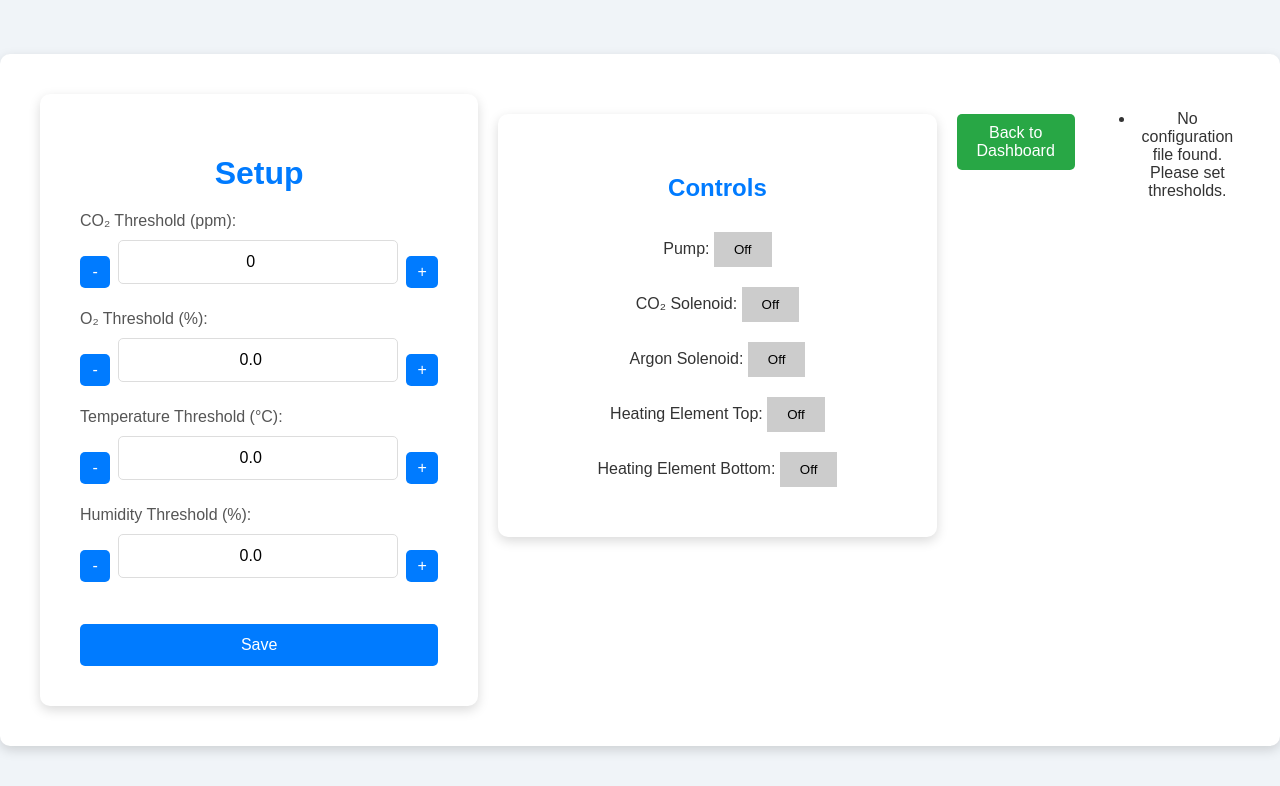
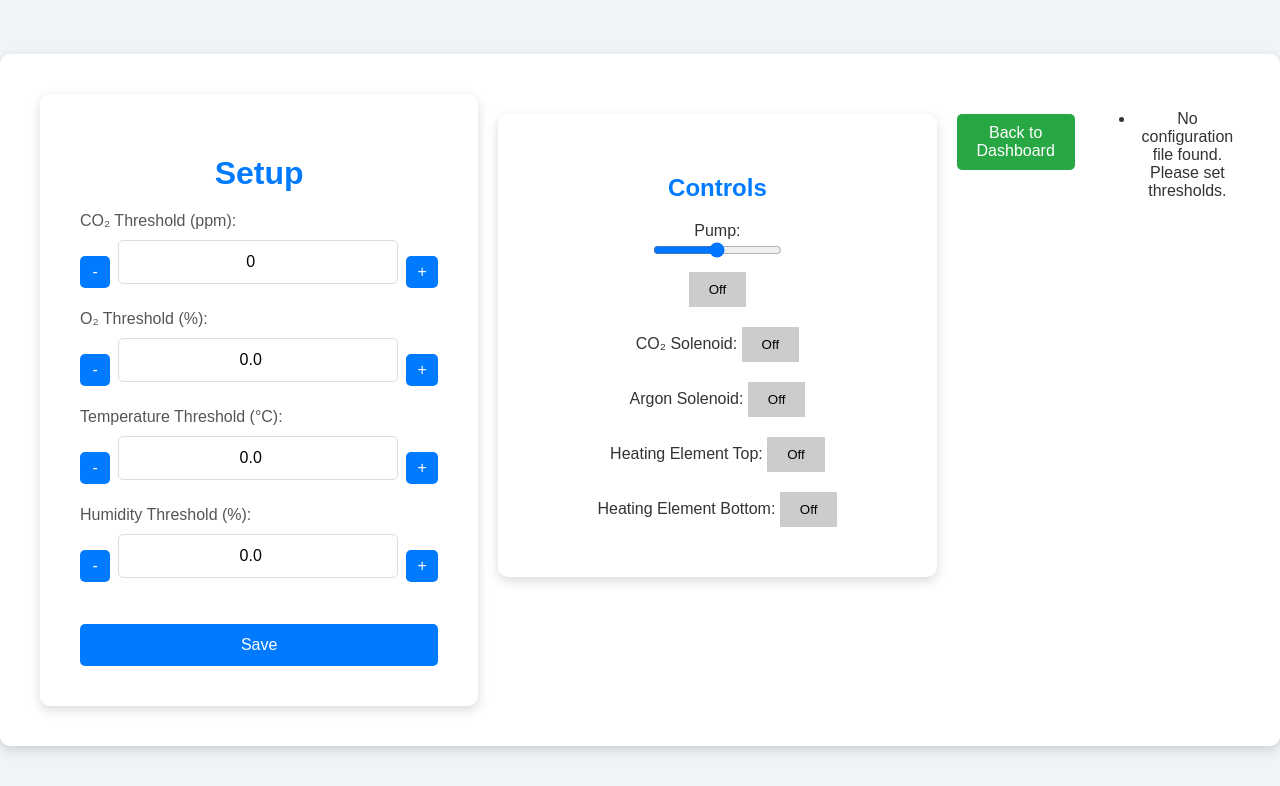
Before and after one commit to TheDukeElephant/bepproject, a Flask app: page /setup in a window 1280 px wide. Shown: the top 786 px of the page. Run offline with Flask 3, Linux system fonts and the light colour scheme; a user stored in the database is signed in.

Commit message:
add slider for pump speed

```diff
--- a/app/templates/setup.html
+++ b/app/templates/setup.html
@@ -59,6 +59,9 @@
 
             <div class="control">
                 <label for="pump-toggle">Pump:</label>
+                <div class="slidecontainer">
+                    <input type="range" min="1" max="100" value="50" class="slider" id="setpumpspeed">
+                </div>
                 <button id="pump-toggle" class="toggle-button" onclick="toggleDevice('pump')">Off</button>
             </div>
 
```
